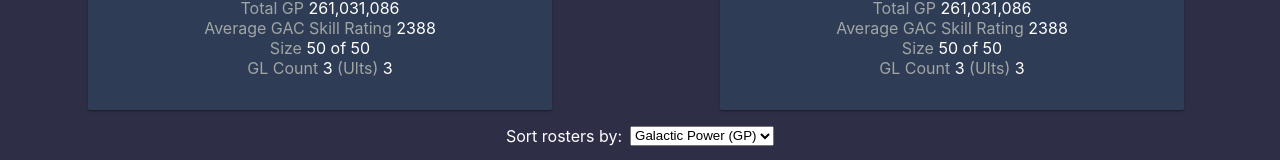
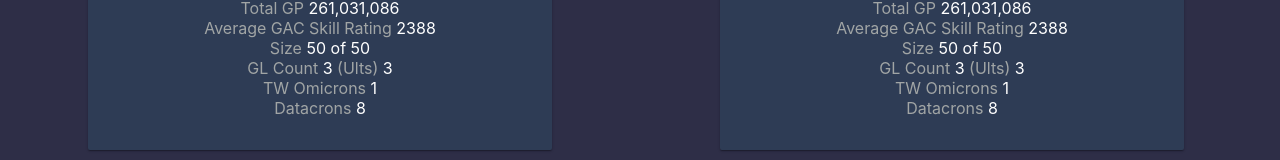
Before and after one commit to westonnovelli/iradonian-co, a Next.js app: page /tw in a window 1280 px wide. Shown: the part 436-596 px from the top of the page. Built offline with nearby package versions, Linux system fonts and the light colour scheme; grey boxes are pictures that could not be loaded.

Commit message:
add omicron and datacron count to guild aggregations

```diff
--- a/app/tw/PlayerMatchup.tsx
+++ b/app/tw/PlayerMatchup.tsx
@@ -9,12 +9,15 @@ const PlayerMatchup = async ({ guildId }: { guildId: string }) => {
 
     return (
         <WithSortControls guild1={guild1} guild2={guild2} >
-            {guild1.members.concat(guild2.members).map((player) => (
-                <React.Suspense fallback={null} key={player.ally_code}>
-                    {/* @ts-expect-error Server Component */}
-                    <PlayerDetails key={player.ally_code} allyCode={`${player.ally_code}`} />
-                </React.Suspense>
-            ))}
+            {guild1.members.concat(guild2.members).map((player) => {
+                if (!player?.ally_code) return;
+                return (
+                    <React.Suspense fallback={null} key={player.ally_code}>
+                        {/* @ts-expect-error Server Component */}
+                        <PlayerDetails key={player.ally_code} allyCode={`${player.ally_code}`} />
+                    </React.Suspense>
+                );
+            })}
         </WithSortControls>
     );
 };
--- a/app/tw/get-players.ts
+++ b/app/tw/get-players.ts
@@ -92,7 +92,7 @@ export const fetchPlayerByAllyCode = async (allyCode: string): Promise<ParsedPla
             const json = await response.json() ?? {};
             return parsePlayer(json);
         } catch (e) {
-            console.error(e);
+            console.error({allyCode, e});
         }
     }
     return Promise.resolve(parsePlayer(Player_short));
--- a/app/tw/guild/GuildAggregate.tsx
+++ b/app/tw/guild/GuildAggregate.tsx
@@ -1,16 +1,21 @@
 import ContentLoader from 'react-content-loader';
 import getPlayers, { type ParsedPlayer } from "../get-players";
 import { GuildProfile } from "../guild-profile.types";
+import { getTWOmicronCount } from '../omicrons';
 
-const getAggregations = (players: ParsedPlayer[]) => players.reduce((acc, { units = [] }) => {
-    if (units.length === 0) acc.missingAny = true;
-    acc.glCount += units.filter(unit => unit.is_galactic_legend).length;
-    acc.ultimateCount += units.filter(unit => unit.has_ultimate).length;
+const getAggregations = (players: ParsedPlayer[]) => players.reduce((acc, player) => {
+    if (player.units.length === 0) acc.missingAny = true;
+    acc.glCount += player.units.filter(unit => unit.is_galactic_legend).length;
+    acc.ultimateCount += player.units.filter(unit => unit.has_ultimate).length;
+    acc.twOmiCount += getTWOmicronCount(player);
+    acc.datacronCount += player.datacrons.filter(({ tier }) => tier >= 1).length;
     return acc;
 }, {
     glCount: 0,
     ultimateCount: 0,
     missingAny: false,
+    twOmiCount: 0,
+    datacronCount: 0,
 });
 
 const GuildAggregate = async ({ guild }: { guild: GuildProfile }) => {
@@ -18,8 +23,9 @@ const GuildAggregate = async ({ guild }: { guild: GuildProfile }) => {
         .map((member) => member?.ally_code?.toString() ?? '')
         .filter(x => x !== '');
     const players = await getPlayers(allyCodes);
-    const { glCount, ultimateCount, missingAny } = getAggregations(players);
+    const { glCount, ultimateCount, missingAny, twOmiCount, datacronCount } = getAggregations(players);
     return (
+        <>
             <div>
                 <label title={missingAny ? 'Some rosters were not counted, could be more' : ''}>
                     GL Count{missingAny ? '*' : ''}
@@ -28,20 +34,32 @@ const GuildAggregate = async ({ guild }: { guild: GuildProfile }) => {
                 <label>(Ults)</label>
                 {' '}{ultimateCount}
             </div>
+            <div>
+                <label>TW Omicrons</label>
+                {' '}{twOmiCount}{' '}
+            </div>
+            <div>
+                <label>Datacrons</label>
+                {' '}{datacronCount}{' '}
+            </div>
+        </>
     );
 };
 
 export const Loader = () => {
     return (
+        <>
             <ContentLoader
-            height={16}
-            width="80%"
+                height={52}
                 speed={1}
                 backgroundColor="#a1a5a5"
                 foregroundColor="#dde3e5"
             >
-            <rect x={0} y={0} width="100%" height={16} rx={8} ry={8}/>
+                <rect x={40} y={0} width="80%" height={16} rx={8} ry={8} />
+                <rect x={68} y={18} width="60%" height={16} rx={8} ry={8} />
+                <rect x={95} y={36} width="40%" height={16} rx={8} ry={8} />
             </ContentLoader>
+        </>
     );
 };
 
--- /dev/null
+++ b/app/tw/omicrons.ts
@@ -0,0 +1,126 @@
+import { ParsedPlayer } from "./get-players";
+
+// https://wiki.swgoh.help/wiki/Omicron_List#Territory_War
+export const TWOmicrons = [{
+    baseId: 'BOBAFETTSCION',
+    shortName: 'OLD BOBA',
+    twOmicrons: [
+        { ability: "specialskill_BOBAFETTSCION01", key: 'S' },
+        { ability: "leaderskill_BOBAFETTSCION", key: 'L' },
+        { ability: "uniqueskill_BOBAFETTSCION01", key: 'U' },
+    ]
+}, {
+    baseId: 'PHASMA',
+    shortName: 'PHA',
+    twOmicrons: [
+        { ability: "leaderskill_PHASMA", key: 'L' },
+    ]
+}, {
+    baseId: 'CHIEFNEBIT',
+    shortName: 'NEB',
+    twOmicrons: [
+        { ability: "leaderskill_CHIEFNEBIT", key: 'L' },
+    ]
+}, {
+    baseId: 'DARTHSIDIOUS',
+    shortName: 'SID',
+    twOmicrons: [
+        { ability: "uniqueskill_DARTHSIDIOUS01", key: 'U' },
+    ]
+}, {
+    baseId: 'EIGHTHBROTHER',
+    shortName: '8th',
+    twOmicrons: [
+        { ability: "leaderskill_EIGHTHBROTHER", key: 'L' },
+    ]
+}, {
+    baseId: 'EMBO',
+    shortName: 'EMB',
+    twOmicrons: [
+        { ability: "uniqueskill_EMBO01", key: 'U' },
+    ]
+}, {
+    baseId: 'FIFTHBROTHER',
+    shortName: '5th',
+    twOmicrons: [
+        { ability: "leaderskill_FIFTHBROTHER", key: 'L' },
+    ]
+}, {
+    baseId: 'GRANDINQUISITOR',
+    shortName: 'Grd Inq',
+    twOmicrons: [
+        { ability: "specialskill_GRANDINQUISITOR02", key: 'S' },
+        { ability: "leaderskill_GRANDINQUISITOR", key: 'L' },
+        { ability: "uniqueskill_GRANDINQUISITOR01", key: 'U' },
+    ]
+}, {
+    baseId: 'HERASYNDULLAS3',
+    shortName: 'HERA',
+    twOmicrons: [
+        { ability: "leaderskill_HERASYNDULLAS3", key: 'L' },
+    ]
+}, {
+    baseId: 'JYNERSO',
+    shortName: 'JYN',
+    twOmicrons: [
+        { ability: "uniqueskill_JYNERSO01", key: 'U' },
+    ]
+}, {
+    baseId: 'LUKESKYWALKER',
+    shortName: 'FARM',
+    twOmicrons: [
+        { ability: "uniqueskill_LUKESKYWALKER01", key: 'U' },
+    ]
+}, {
+    baseId: 'MACEWINDU',
+    shortName: 'MACE',
+    twOmicrons: [
+        { ability: "uniqueskill_MACEWINDU02", key: 'U' },
+    ]
+}, {
+    baseId: 'MARAJADE',
+    shortName: 'MJ',
+    twOmicrons: [
+        { ability: "uniqueskill_MARAJADE01", key: 'U' },
+    ]
+}, {
+    baseId: 'NINTHSISTER',
+    shortName: '9th',
+    twOmicrons: [
+        { ability: "leaderskill_NINTHSISTER", key: 'L' },
+    ]
+}, {
+    baseId: 'SECONDSISTER',
+    shortName: '2nd',
+    twOmicrons: [
+        { ability: "leaderskill_SECONDSISTER", key: 'L' },
+    ]
+}, {
+    baseId: 'SEVENTHSISTER',
+    shortName: '7th',
+    twOmicrons: [
+        { ability: "leaderskill_SEVENTHSISTER", key: 'L' },
+    ]
+}, {
+    baseId: 'UNDERCOVERLANDO',
+    shortName: 'SKIF',
+    twOmicrons: [
+        { ability: "uniqueskill_UNDERCOVERLANDO01", key: 'U' },
+    ]
+}, {
+    baseId: 'T3_M4',
+    shortName: 'T3M4',
+    twOmicrons: [
+        { ability: "uniqueskill_t3_m4_02", key: 'U' },
+    ]
+}];
+
+
+export function getTWOmicronCount(player: ParsedPlayer): number {
+    return TWOmicrons.reduce((count, { baseId, twOmicrons }) => {
+        const unit = player.units.find(({ base_id }) => baseId === base_id);
+        if (!unit) return count;
+        const possibleAbilities = twOmicrons.map(({ ability }) => ability);
+        return count + unit.omicron_abilities.filter((ability) => possibleAbilities.includes(ability)).length;
+    }, 0);
+}
```
Also changed, not shown: app/tw/player/PlayerDetails.tsx (+3 -151 lines). Lines whose indentation alone changed are shown as unchanged.
